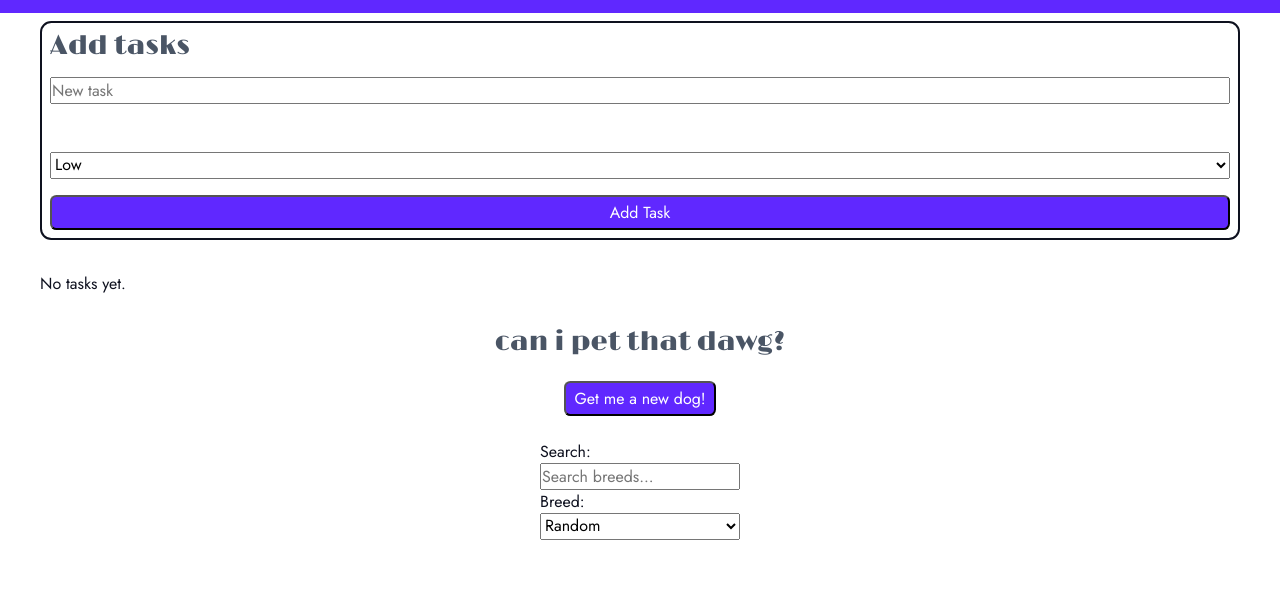
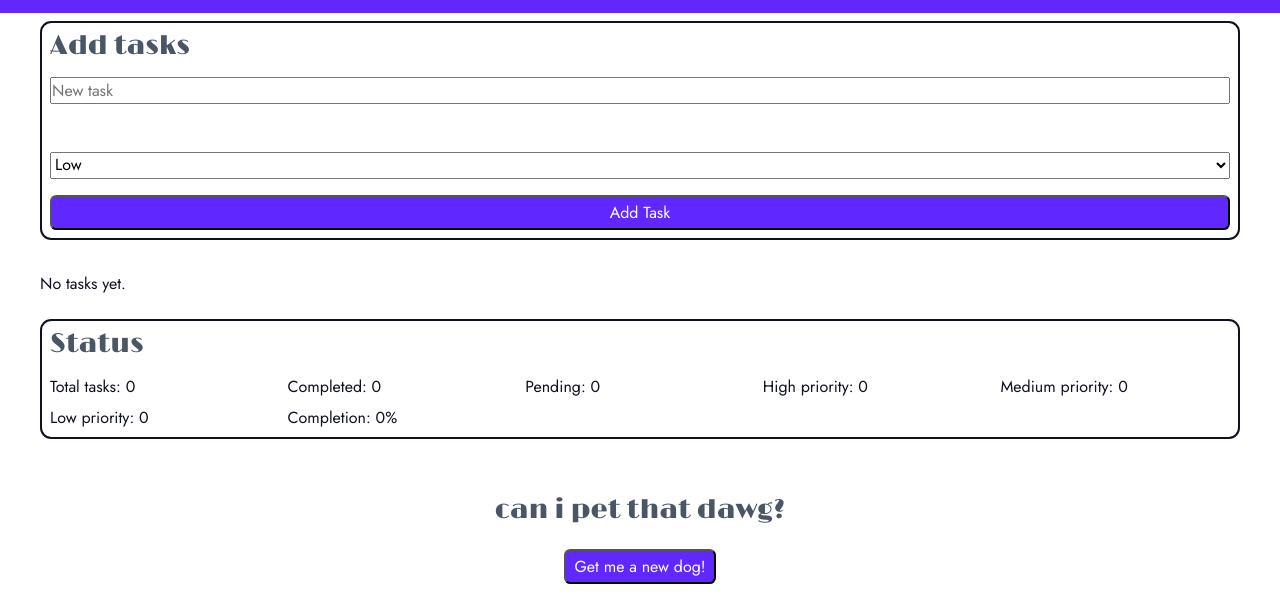
Before and after one commit to Martin-Joensson/task-tracker, a website with bundled scripts: page index.html in a window 1280 px wide. Shown: the part 126-727 px from the top of the page. Built offline with nearby package versions, Linux system fonts and the light colour scheme; no server answers.

Commit message:
Fix: Reintroduced statusbar after poor refactoring

```diff
--- a/src/app.ts
+++ b/src/app.ts
@@ -6,6 +6,7 @@ import {
   renderTasks,
   renderFooter,
   renderAddBar,
+  renderStatusBar,
 } from "./render.js";
 
 const header = document.querySelector("#header") as HTMLHeadElement;
@@ -18,8 +19,9 @@ initRender({
   footer,
 });
 
-const statusBar = document.createElement("div");
+const statusBar = document.createElement("div") as HTMLElement;
 statusBar.classList.add("status-area");
+taskGrid.after(statusBar);
 
 const footerContainer = document.createElement("div");
 footerContainer.classList.add("footer", "content-grid");
@@ -32,7 +34,9 @@ const lastSave = document.createElement("p");
 
 function updateUI(): void {
   const lastSaved = localStorage.getItem("lastSaved");
+
   renderHeader(updateUI);
+  renderStatusBar(statusBar);
   renderTasks(updateUI);
   renderFooter(lastSaved, updateUI);
 }
--- a/src/render.ts
+++ b/src/render.ts
@@ -101,7 +101,7 @@ export function createTaskCard(task: Task, updateUI: () => void): HTMLElement {
   });
 
   const deleteButton = document.createElement("button");
-  deleteButton.classList.add("delete-button")
+  deleteButton.classList.add("delete-button");
 
   if (confirmDeleteId === task.id) {
     deleteButton.textContent = "Are you sure?";
@@ -111,7 +111,6 @@ export function createTaskCard(task: Task, updateUI: () => void): HTMLElement {
   }
 
   deleteButton.addEventListener("click", () => {
-
     if (confirmTimeout) {
       clearTimeout(confirmTimeout);
     }
@@ -163,13 +162,32 @@ export function renderTasks(updateUI: () => void) {
 }
 
 export function renderStatusBar(container: HTMLElement) {
-  const completed = getTasks().filter((t) => t.status === "completed");
-  const pending = getTasks().filter((t) => t.status === "pending");
+  const tasks = getTasks();
+
+  const completed = tasks.filter((t) => t.status === "completed");
+  const pending = tasks.filter((t) => t.status === "pending");
+
+  const high = tasks.filter((t) => t.priority === "high");
+  const medium = tasks.filter((t) => t.priority === "medium");
+  const low = tasks.filter((t) => t.priority === "low");
+
+  const completionPercent =
+    tasks.length === 0
+      ? 0
+      : Math.round((completed.length / tasks.length) * 100);
 
   container.innerHTML = `
-    <h2>Status</h2>
-    <p>Completed: ${completed.length}</p>
-    <p>Pending: ${pending.length}</p>
+  <h2>Status</h2>
+
+    <div class="status-bar">
+      <p>Total tasks: ${tasks.length}</p>
+      <p>Completed: ${completed.length}</p>
+      <p>Pending: ${pending.length}</p>
+      <p>High priority: ${high.length}</p>
+      <p>Medium priority: ${medium.length}</p>
+      <p>Low priority: ${low.length}</p>
+      <p>Completion: ${completionPercent}%</p>
+    </div>
   `;
 }
 
@@ -273,23 +291,3 @@ export function renderFooter(lastSaved: string | null, updateUI: () => void) {
   footerContainer.append(lastSave, clearAllButton);
   footer.append(footerContainer);
 }
-
-// export function renderFooter() {
-//   if (!footer) return;
-
-//   const lastSave = document.createElement("p");
-//   const clearBtn = document.createElement("button");
-
-//   clearBtn.textContent = "DELETE ALL TASKS";
-
-//   clearBtn.addEventListener("click", () => {
-//     import("./tasks.js").then(({ clearTasks }) => {
-//       clearTasks();
-//     });
-//   });
-
-//   lastSave.textContent = `Last save to local storage: ${localStorage.getItem("lastSaved")}`;
-
-//   footer.innerHTML = "";
-//   footer.append(lastSave, clearBtn);
-// }
--- a/style.css
+++ b/style.css
@@ -394,6 +394,7 @@ HTML: <div class="ribbon">Your text content</div> */
 }
 
 .status-area {
+  margin-block: var(--spacing-5);
   padding: var(--spacing-2);
   border: 2px solid;
   border-radius: var(--rounded-2);
```
Also changed, not shown: dist/app.js, dist/render.js, 3 other files.
